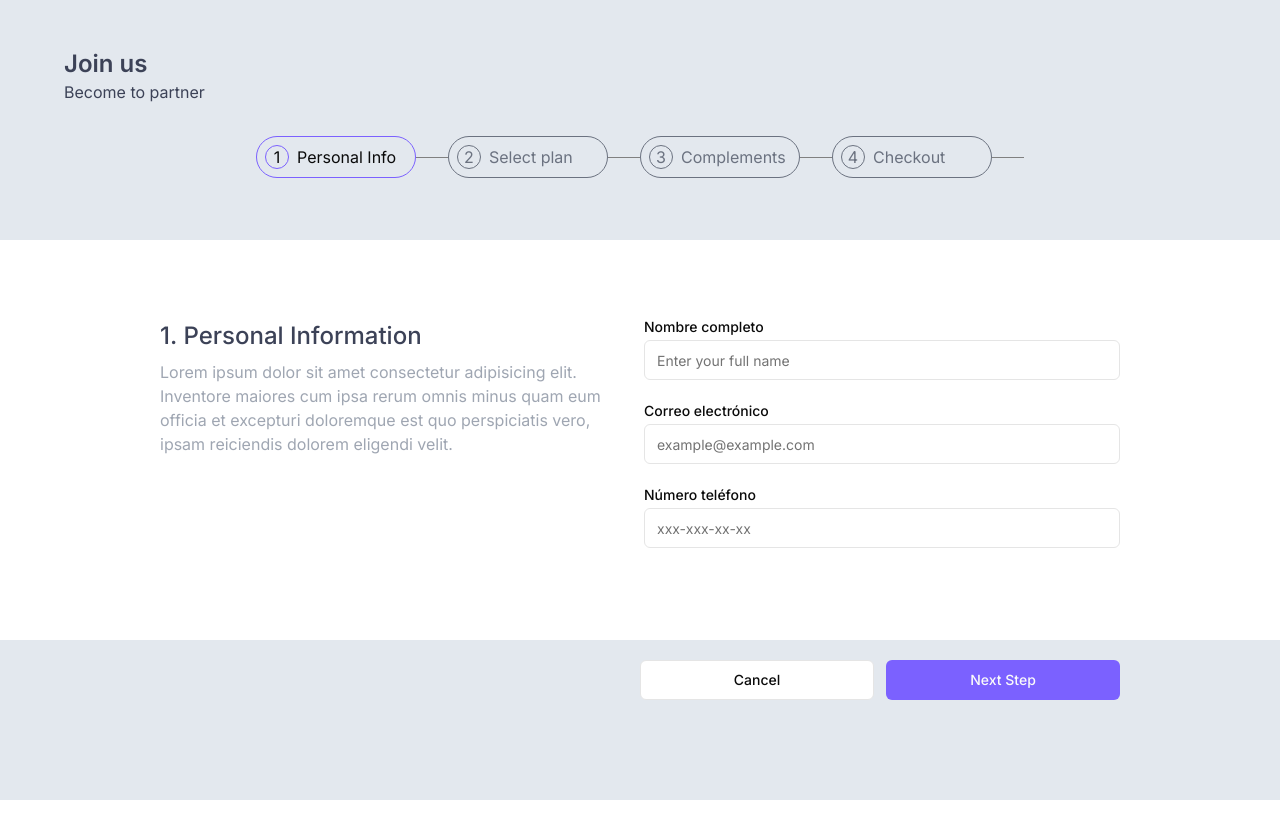
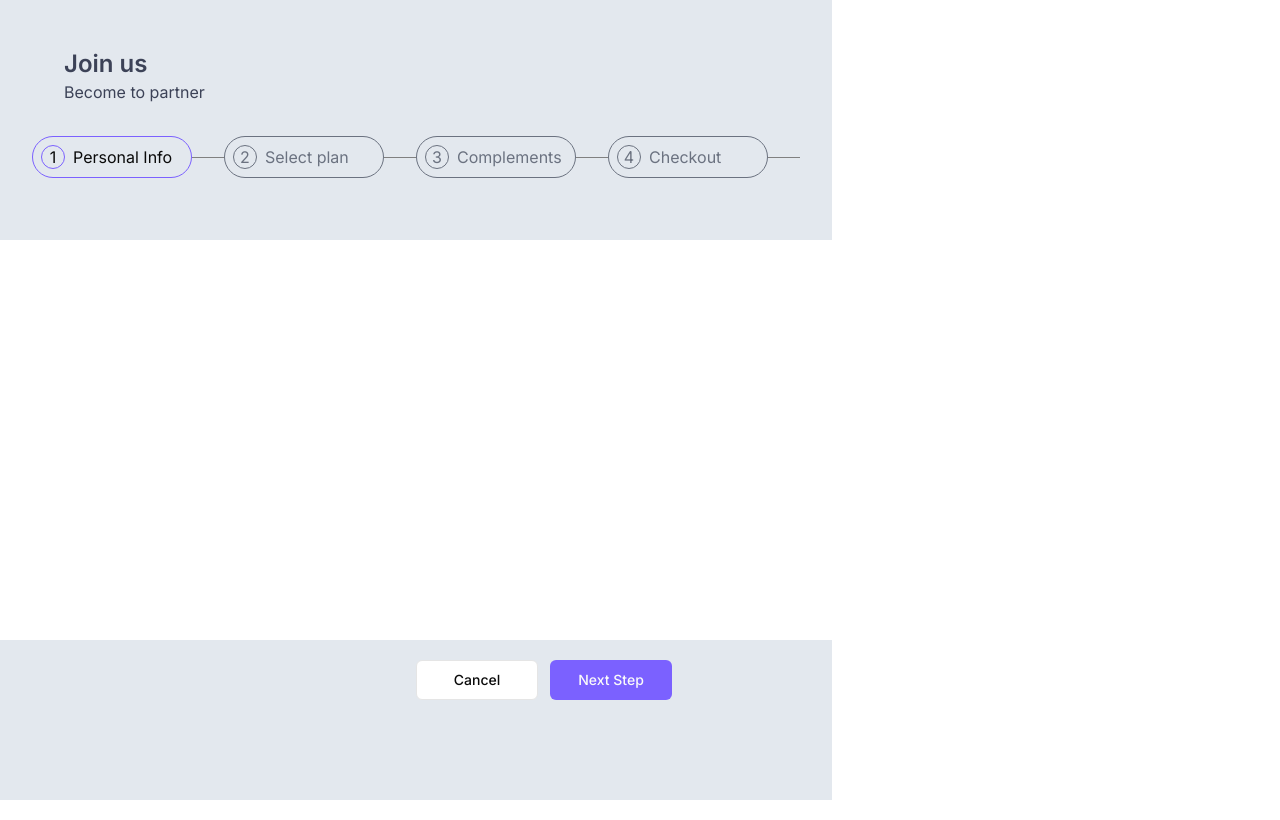
Before and after one commit to andresmarin0152/stepper_poc, a React (Vite) app: page / in a window 1280 px wide. Built offline with nearby package versions, Linux system fonts and the light colour scheme.

Commit message:
feat: make steps reactive

```diff
--- a/src/components/molecules/GeneralSection.tsx
+++ /dev/null
@@ -1,11 +0,0 @@
-import PersonalInformationStep from "../organisms/PersonalInformationStep";
-
-const GeneralSection = () => {
-  return (
-    <article className="flex flex-row gap-2">
-      <PersonalInformationStep/>
-    </article>
-  );
-};
-
-export default GeneralSection;
--- a/src/components/molecules/StepIndicator.tsx
+++ b/src/components/molecules/StepIndicator.tsx
@@ -2,21 +2,22 @@ import { Step } from "../../types/step";
 import ProgressIndicator from "../atoms/ProgressIndicator";
 import style from "../../assets/styles/organisms/ProgressBar.module.css";
 
-const StepIndicator = ({ step }: { step: Step }) => {
+const StepIndicator = ({
+  step,
+  isActive,
+}: {
+  step: Step;
+  isActive: boolean;
+}) => {
   return (
     <div className="relative">
       <div
         className={`flex items-center gap-2  p-2 border rounded-full md:w-40 ${
           style.stepIndicator
-        } ${step.isActive ? "border-purple-primary-title" : "border-gray-500"}`}
+        } ${isActive ? "border-purple-primary-title" : "border-gray-500"}`}
       >
-        <ProgressIndicator
-          currentStep={step.currentStep}
-          isActive={step.isActive}
-        />
-        <span
-          className={` hidden md:block ${step.isActive ? "" : "text-gray-500"}`}
-        >
+        <ProgressIndicator currentStep={step.currentStep} isActive={isActive} />
+        <span className={` hidden md:block ${isActive ? "" : "text-gray-500"}`}>
           {" "}
           {step.title}{" "}
         </span>
--- /dev/null
+++ b/src/components/organisms/CardsSection.tsx
@@ -0,0 +1,18 @@
+import TitleSection from "../atoms/TitleSection";
+import DescriptionSection from "../atoms/DescriptionSection";
+
+const CardsSection = () => {
+  return (
+    <section className="flex md:flex-row flex-col gap-8 md:gap-2">
+      <section className="flex flex-col gap-4 md:gap-2 md:w-1/2">
+        <TitleSection title="Personal Information" index={1} />
+        <DescriptionSection />
+      </section>
+      <section className="md:w-1/2">
+        {/* <PersonalInformationForm /> */}
+      </section>
+    </section>
+  );
+};
+
+export default CardsSection;
--- a/src/components/organisms/ProgressBar.tsx
+++ b/src/components/organisms/ProgressBar.tsx
@@ -1,17 +1,25 @@
 import { Step } from "../../types/step";
 import StepIndicator from "../molecules/StepIndicator";
-import style from '../../assets/styles/organisms/ProgressBar.module.css'
+import style from "../../assets/styles/organisms/ProgressBar.module.css";
 
-const ProgressBar = ({ steps }: { steps: Step[] }) => {
+const ProgressBar = ({
+  steps,
+  currentStep,
+}: {
+  steps: Step[];
+  currentStep: Step;
+}) => {
   return (
-    <div className={`flex justify-center gap-8 p-8 ${ style.stepContainer}` }>
-      {
-        steps.map((step, index) => (
-          <StepIndicator key={index} step={step} />
-        ))
-      }
+    <div className={`flex justify-center gap-8 p-8 ${style.stepContainer}`}>
+      {steps.map((step, index) => (
+        <StepIndicator
+          key={index}
+          step={step}
+          isActive={step.accesor === currentStep.accesor}
+        />
+      ))}
     </div>
-  )
-}
+  );
+};
 
-export default ProgressBar
+export default ProgressBar;
--- a/src/main.tsx
+++ b/src/main.tsx
@@ -1,14 +1,11 @@
 import { StrictMode } from "react";
 import { createRoot } from "react-dom/client";
 import "./assets/styles/App.css";
-import RegisterTemplate from "./templatesReact/RegisterTemplate";
-import { steps } from "./utils/steps";
-import Register from "./pages/Register";
+
+import GeneralSection from "./pages/GeneralSection";
 
 createRoot(document.getElementById("root")!).render(
   <StrictMode>
-    <RegisterTemplate steps={steps}>
-      <Register />
-    </RegisterTemplate>
+    <GeneralSection />
   </StrictMode>
 );
--- /dev/null
+++ b/src/pages/GeneralSection.tsx
@@ -0,0 +1,28 @@
+import { useState } from "react";
+import { steps } from "@/utils/steps";
+import RegisterTemplate from "@/templatesReact/RegisterTemplate";
+import Register from "@/pages/Register";
+
+const GeneralSection = () => {
+  const [currentStep, setCurrentStep] = useState(steps[0]);
+
+  function handleNextStep() {
+    if (currentStep.accesor === steps[steps.length - 1].accesor) {
+      return;
+    }
+    setCurrentStep(steps[currentStep.accesor + 1]);
+  }
+  return (
+    <article className="flex flex-row gap-2">
+      <RegisterTemplate
+        steps={steps}
+        currentStep={currentStep}
+        handleNextStep={handleNextStep}
+      >
+        <Register />
+      </RegisterTemplate>
+    </article>
+  );
+};
+
+export default GeneralSection;
--- a/src/pages/Register.tsx
+++ b/src/pages/Register.tsx
@@ -1,11 +1,7 @@
-import GeneralSection from "../components/molecules/GeneralSection";
+import GeneralSection from "./GeneralSection";
 
 const Register = () => {
-  return (
-    <section>
-      <GeneralSection />
-    </section>
-  );
+  return <section>{/* <GeneralSection /> */}</section>;
 };
 
 export default Register;
--- a/src/templatesReact/RegisterTemplate.tsx
+++ b/src/templatesReact/RegisterTemplate.tsx
@@ -5,24 +5,30 @@ import { Button } from "@/components/ui/button";
 
 const RegisterTemplate = ({
   steps,
+  currentStep,
+  handleNextStep,
   children,
 }: {
   steps: Step[];
+  currentStep: Step;
+  handleNextStep: () => void;
   children: React.ReactNode;
 }) => {
   return (
     <section className="">
       <header className="top-0 bg-bg-primary h-[25dvh] md:h-[30dvh]">
         <TitlePage />
-        <ProgressBar steps={steps} />
+        <ProgressBar steps={steps} currentStep={currentStep} />
       </header>
       <section className="px-11 md:px-40 py-5 md:py-20 h-[50dvh]">
         {children}
       </section>
       <section className="bottom-0 flex md:justify-end bg-bg-primary px-11 md:px-40 py-5 w-full h-[25dvh] md:h-[20dvh]">
         <div className="gap-3 grid grid-cols-2 w-full md:w-[50%] h-[25dvh] md:h-[20dvh]">
-        <Button variant={"outline"}>Cancel</Button>
-        <Button className="bg-purple-primary-title">Next Step</Button>
+          <Button variant={"outline"}>Cancel</Button>
+          <Button className="bg-purple-primary-title" onClick={handleNextStep}>
+            Next Step
+          </Button>
         </div>
       </section>
     </section>
--- a/src/utils/steps.ts
+++ b/src/utils/steps.ts
@@ -1,24 +1,31 @@
 import { Step } from "../types/step";
+
+export enum StepEnum {
+  PersonalInfo,
+  SelectPlan,
+  Complements,
+  Checkout,
+}
 
 export const steps: Step[] = [
   {
-      title: 'Personal Info',
+    title: "Personal Info",
+    accesor: StepEnum.PersonalInfo,
     currentStep: 1,
-      isActive: true,
   },
   {
-      title: 'Select plan',
+    title: "Select plan",
+    accesor: StepEnum.SelectPlan,
     currentStep: 2,
-      isActive: false,
   },
   {
-      title: 'Complements',
+    title: "Complements",
     currentStep: 3,
-      isActive: false,
+    accesor: StepEnum.Complements,
   },
   {
-      title: 'Checkout',
+    title: "Checkout",
+    accesor: StepEnum.Checkout,
     currentStep: 4,
-      isActive: false,
   },
-  ]
+];
```
Also changed, not shown: src/types/step.ts (+5 -4 lines). Lines whose indentation alone changed are shown as unchanged.
